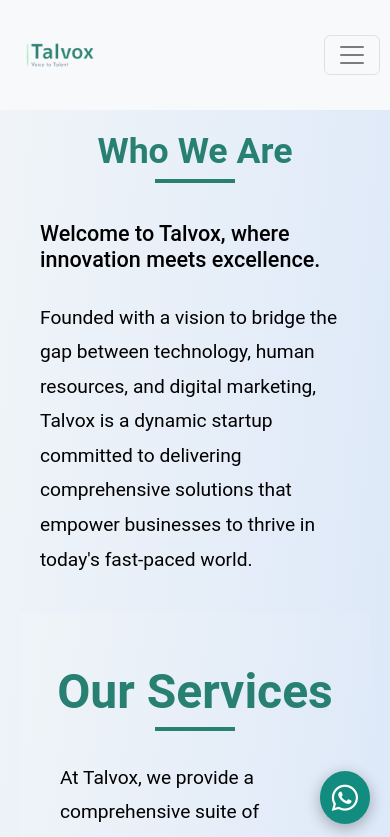
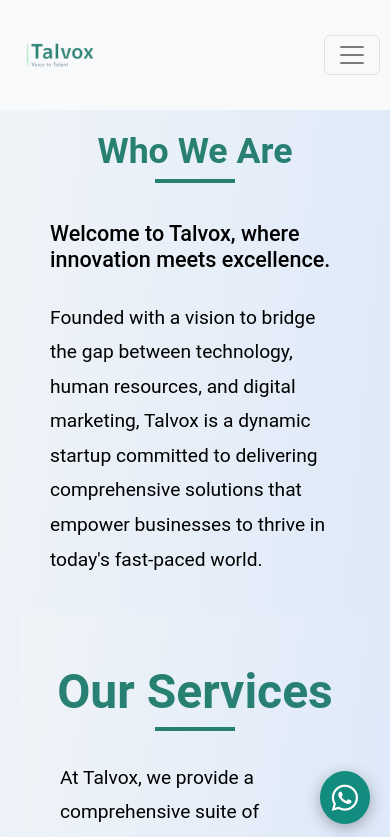
Before and after one commit to Adityapanda51/talvox-website, a React (Create React App) app: page /about in a window 390 px wide. Shown: the top 837 px of the page. Built offline with nearby package versions, Linux system fonts and the light colour scheme; a small style sheet from the web is missing.

Commit message:
aboutus para and services page relative

```diff
--- a/src/Styles/AboutUs.css
+++ b/src/Styles/AboutUs.css
@@ -205,10 +205,14 @@
   display: flex;
   justify-content: center;
 }
+.about-para {
+  margin: 0 100px;
+}
+
 
 p, ul, li {
   margin-bottom: 20px;
-  color: #333;
+  color: black;
   font-size: calc(0.875rem + 0.5vw);
   font-weight: 400;
 }
@@ -318,6 +322,11 @@
     font-size: 1.5em;
   }
 
+  .about-para {
+    margin: 0 10px;
+  }
+
+
 
   p, ul, li {
     font-size: 1em;
--- a/src/Styles/DigitalMarketingServices.css
+++ b/src/Styles/DigitalMarketingServices.css
@@ -1,6 +1,6 @@
 /* DigitalMarketingDetailPage.css */
 .digital-marketing-detail-page-container {
-  position: relative;
+  /* position: relative; */
   padding: 20px;
   max-width: 1000px;
   margin: 0 auto;
--- a/src/Styles/HRServices.css
+++ b/src/Styles/HRServices.css
@@ -1,6 +1,6 @@
 
 .hr-detail-page-container {
-    position: relative;
+    /* position: relative; */
     padding: 30px;
     max-width: 1000px;
     margin: 0 auto;
--- a/src/Styles/ITServices.css
+++ b/src/Styles/ITServices.css
@@ -1,6 +1,6 @@
 /* ITDetailPage.css */
 .it-detail-page-container {
-  position: relative;
+  /* position: relative; */
   padding: 20px;
   max-width: 1000px;
   margin: 0 auto;
--- a/src/components/AboutUs.js
+++ b/src/components/AboutUs.js
@@ -160,6 +160,7 @@
             <CubeAnimation />
           </div> */}
         </div>
+        <div className="about-para">
         <h4>Welcome to Talvox, where innovation meets excellence.</h4>
         <p>
           Founded with a vision to bridge the gap between technology, human
@@ -167,6 +168,9 @@
           committed to delivering comprehensive solutions that empower
           businesses to thrive in today's fast-paced world.
         </p>
+
+        </div>
+
       </section>
 
 
```
